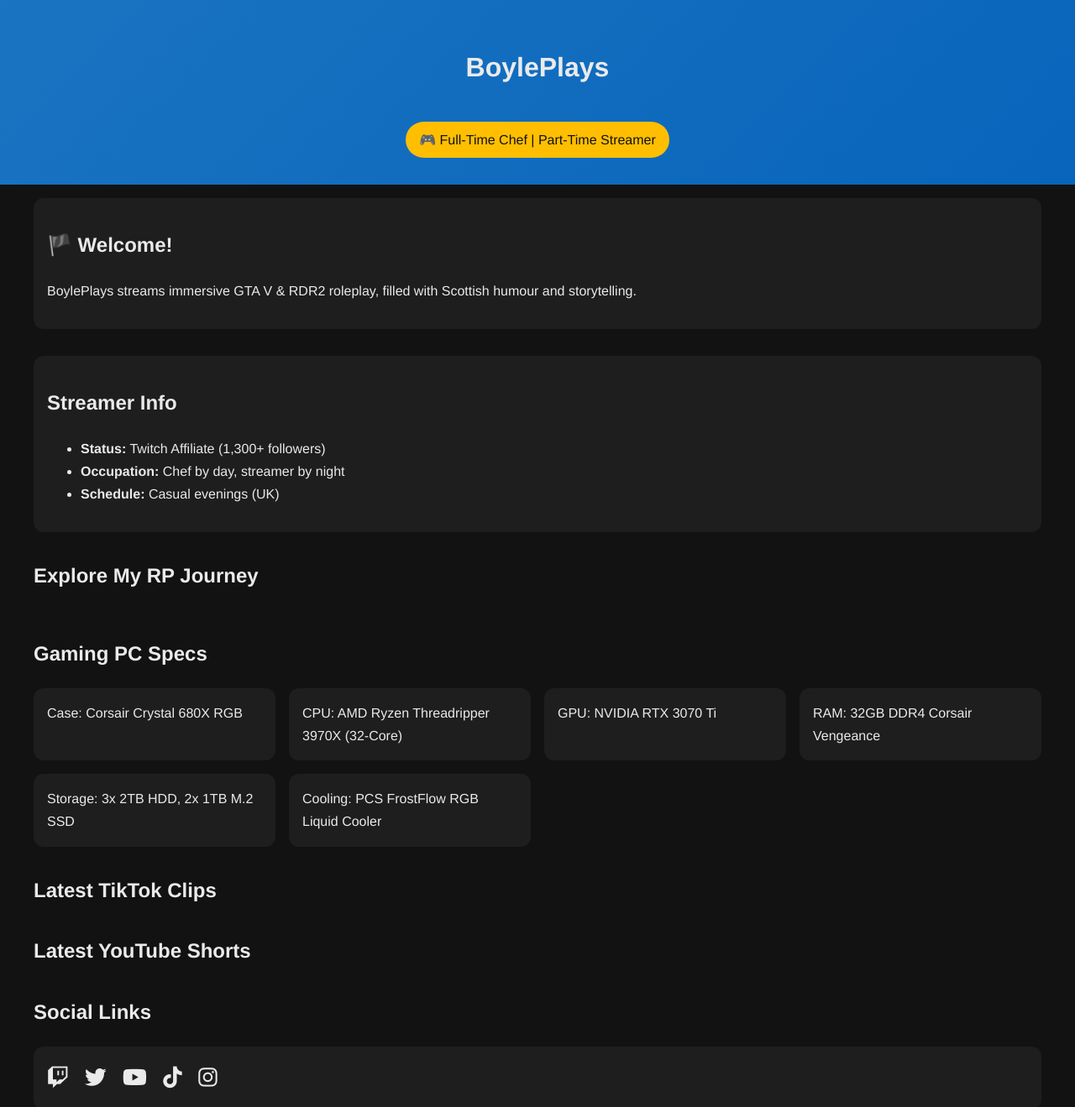
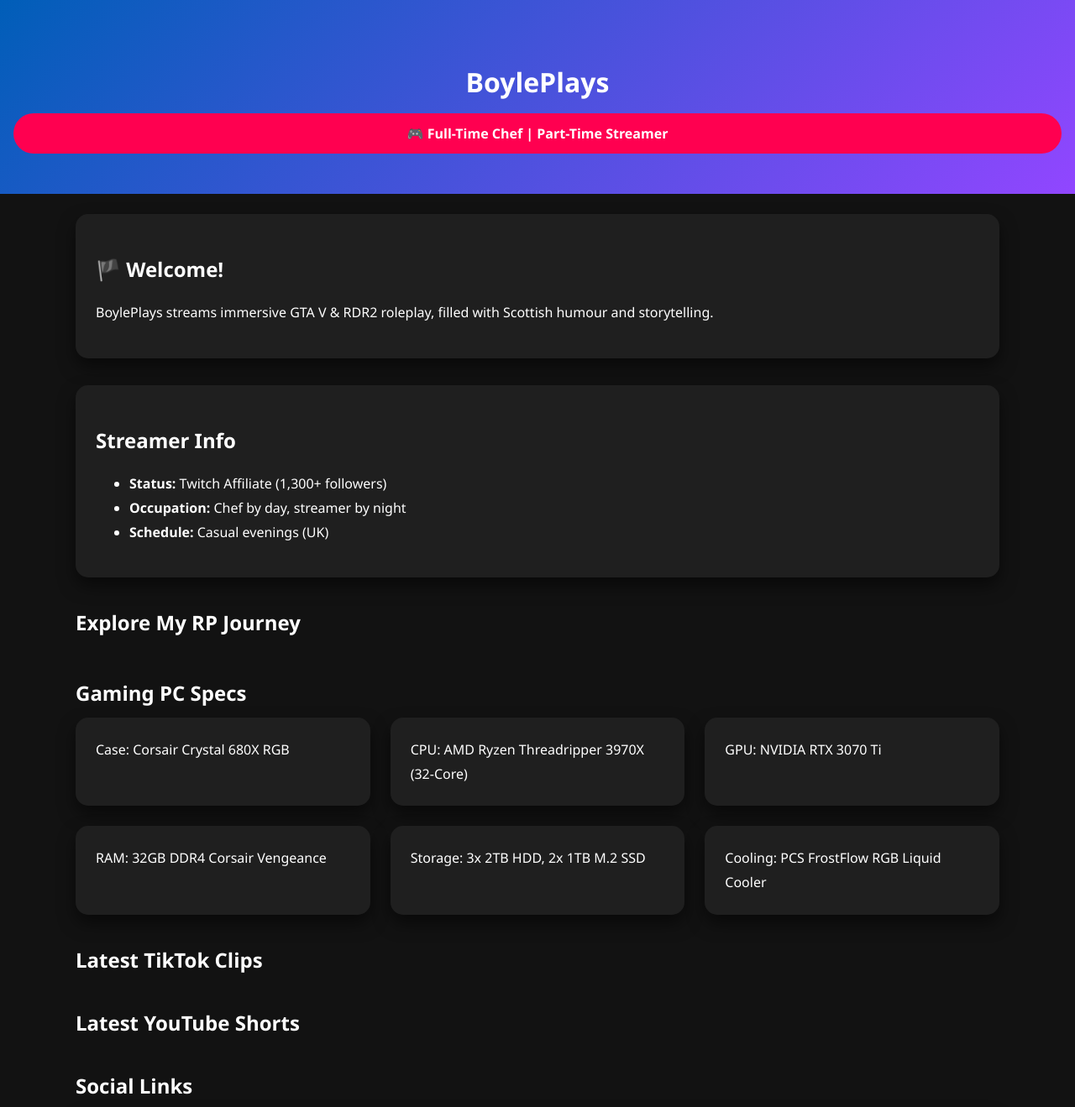
Before and after one commit to boylej97/Web-based-rpg, a plain HTML site: page index.html in a window 1280 px wide. Shown: the top 1319 px of the page at 84% size. Drawn offline with Linux system fonts and the light colour scheme; a script that the page names is missing.

Commit message:
Update styles.css

```diff
--- a/styles.css
+++ b/styles.css
@@ -1,101 +1,157 @@
+/* Root Variables for Branded Colors */
 :root {
-    --main-color: #4B9CD3;
-    --accent-color: #FFBF00;
+    --scottish-blue: #005EB8;
+    --twitch-purple: #9146FF;
+    --tiktok-cyan: #25F4EE;
+    --tiktok-pink: #FF0050;
+    --youtube-red: #FF0000;
     --dark-bg: #121212;
-    --card-bg: #1e1e1e;
-    --text-light: #EAEAEA;
-    --border-radius: 12px;
+    --card-bg: #1f1f1f;
+    --text-color: #FFFFFF;
+    --border-radius: 15px;
+    --gradient-bg: linear-gradient(135deg, var(--scottish-blue), var(--twitch-purple));
 }
 
 body {
     background: var(--dark-bg);
-    color: var(--text-light);
-    font-family: 'Helvetica Neue', sans-serif;
+    color: var(--text-color);
+    font-family: 'Segoe UI', Tahoma, Geneva, Verdana, sans-serif;
     margin: 0;
-    line-height: 1.7;
+    line-height: 1.8;
 }
 
 header {
-    background: linear-gradient(-45deg, #005EB8, var(--main-color));
-    background-size: 400% 400%;
-    animation: gradient 15s ease infinite;
+    background: var(--gradient-bg);
+    padding: 3rem 1rem;
     text-align: center;
-    padding: 2rem;
+    animation: gradientAnimation 10s infinite alternate;
 }
 
-@keyframes gradient {
+@keyframes gradientAnimation {
     0% { background-position: 0% 50%; }
-    50% { background-position: 100% 50%; }
-    100% { background-position: 0% 50%; }
+    100% { background-position: 100% 50%; }
 }
 
 .badge {
-    background: var(--accent-color);
-    color: var(--dark-bg);
-    padding: 0.5rem 1rem;
-    border-radius: 25px;
-    display: inline-block;
-    margin-top: 1rem;
-    transition: transform 0.3s;
+    background: var(--tiktok-pink);
+    color: var(--text-color);
+    padding: 0.6rem 1.2rem;
+    border-radius: 50px;
+    font-weight: bold;
+    transition: transform 0.3s ease;
 }
 
-.badge:hover { transform: translateY(-3px); }
+.badge:hover {
+    transform: translateY(-5px);
+}
 
 .container {
-    max-width: 1200px;
-    padding: 1rem;
+    max-width: 1100px;
     margin: auto;
-}
-
-section { margin-bottom: 2rem; }
-
-.grid {
-    display: grid;
-    gap: 1rem;
-    grid-template-columns: repeat(auto-fill, minmax(250px, 1fr));
+    padding: 1.5rem;
 }
 
 .card {
     background: var(--card-bg);
-    padding: 1rem;
     border-radius: var(--border-radius);
-    transition: transform 0.3s, box-shadow 0.3s;
+    padding: 1.5rem;
+    box-shadow: 0 10px 20px rgba(0,0,0,0.5);
+    transition: transform 0.3s ease, box-shadow 0.3s ease;
     cursor: pointer;
 }
 
 .card:hover {
-    transform: translateY(-5px);
-    box-shadow: 0 6px 12px rgba(0,0,0,0.3);
+    transform: translateY(-10px);
+    box-shadow: 0 15px 30px rgba(0,0,0,0.6);
+}
+
+h1, h2, h3 {
+    margin-bottom: 0.5rem;
+}
+
+.grid {
+    display: grid;
+    grid-gap: 1.5rem;
+    grid-template-columns: repeat(auto-fill, minmax(260px, 1fr));
+}
+
+.btn {
+    background: linear-gradient(45deg, var(--twitch-purple), var(--scottish-blue));
+    color: var(--text-color);
+    border: none;
+    padding: 0.8rem 1.6rem;
+    border-radius: var(--border-radius);
+    font-size: 1rem;
+    cursor: pointer;
+    transition: all 0.3s ease;
+}
+
+.btn:hover {
+    background: linear-gradient(45deg, var(--scottish-blue), var(--twitch-purple));
+    transform: scale(1.05);
 }
 
 .social-links a {
-    color: var(--text-light);
-    margin-right: 15px;
-    font-size: 1.6rem;
-    transition: transform 0.3s;
+    color: var(--text-color);
+    margin-right: 20px;
+    font-size: 2rem;
+    transition: color 0.3s ease, transform 0.3s ease;
 }
 
-.social-links a:hover {
-    color: var(--main-color);
+.social-links a:hover:nth-child(1) { /* Twitch */
+    color: var(--twitch-purple);
+    transform: scale(1.2);
+}
+
+.social-links a:hover:nth-child(2) { /* Twitter (X) */
+    color: #1DA1F2;
+    transform: scale(1.2);
+}
+
+.social-links a:hover:nth-child(3) { /* YouTube */
+    color: var(--youtube-red);
+    transform: scale(1.2);
+}
+
+.social-links a:hover:nth-child(4) { /* TikTok */
+    color: var(--tiktok-cyan);
+    transform: scale(1.2);
+}
+
+.social-links a:hover:nth-child(5) { /* Instagram */
+    color: #E1306C;
     transform: scale(1.2);
 }
 
 footer {
+    background: var(--gradient-bg);
     text-align: center;
     padding: 1rem;
-    background: var(--card-bg);
     border-radius: var(--border-radius);
     margin-top: 2rem;
+    font-size: 0.9rem;
 }
 
-.btn {
-    padding: 0.8rem 1.6rem;
-    color: var(--text-light);
-    background: linear-gradient(to right, var(--main-color), var(--accent-color));
-    border: none;
-    cursor: pointer;
-    border-radius: var(--border-radius);
-    transition: transform 0.3s;
+section {
+    margin-bottom: 2rem;
 }
 
-.btn:hover { transform: scale(1.05); }
+@media (max-width: 768px) {
+    .container {
+        padding: 1rem;
+    }
+
+    header {
+        padding: 2rem 1rem;
+    }
+}
+
+/* TikTok & YouTube sections border highlights */
+section:nth-of-type(5) .card { /* TikTok */
+    border-top: 4px solid var(--tiktok-cyan);
+    border-bottom: 4px solid var(--tiktok-pink);
+}
+
+section:nth-of-type(6) .card { /* YouTube */
+    border-top: 4px solid var(--youtube-red);
+}
```
